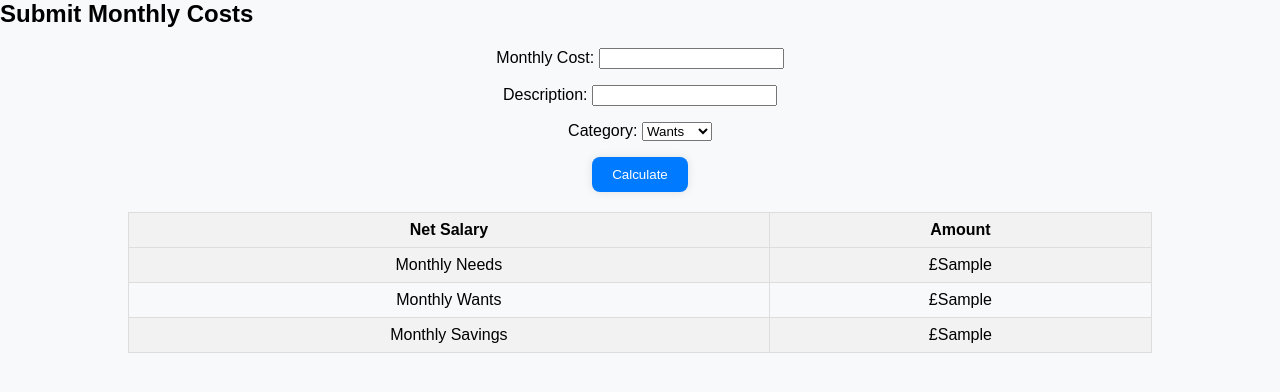
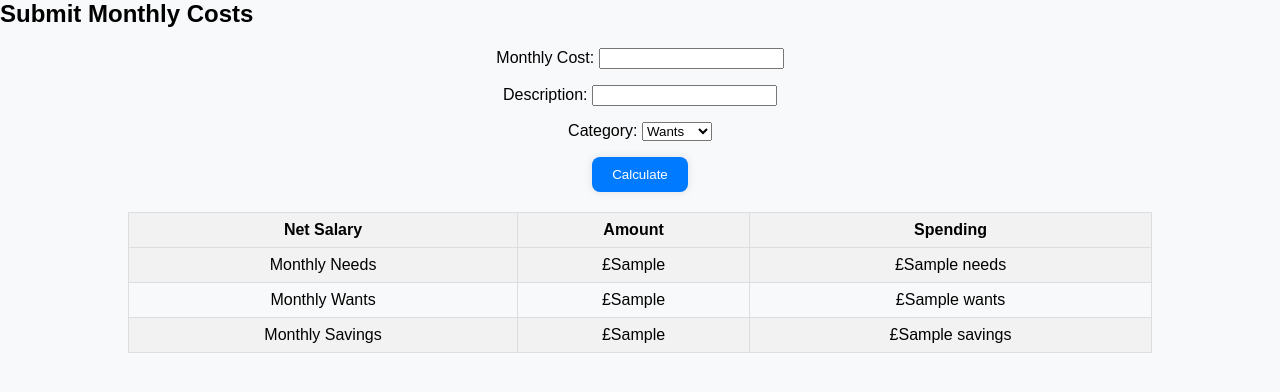
Before and after one commit to HarrisonShawPersonal/MoneySavingAmateur, a Django app: template incometax/templates/incometax/budget.html in a window 1280 px wide. Shown: the part 152-544 px from the top of the page. Run offline with Django 5.2, Linux system fonts and the light colour scheme; tables that the repository leaves empty hold one stand-in row (values such as "Sample post"); the template is opened without the code that fills it: values that come from a table or form of the project are taken from there, most other values are stand-ins (such as "Sample title", 1, 10 or a date in 2020).

Commit message:
tried implementing a dynamically chaning table

```diff
--- a/incometax/templates/incometax/budget.html
+++ b/incometax/templates/incometax/budget.html
@@ -31,21 +31,27 @@
         <tr>
           <th>Net Salary</th>
           <th>Amount</th>
+          <th>Spending</th>
         </tr>
         <tr>
           <td>Monthly Needs</td>
           <td>£{{ budget.monthly_needs }}</td>
+          {% if monthlies.needs is not none %}
+          <td>£{{ monthlies.needs}}</td> {% endif %}
         </tr>
         <tr>
           <td>Monthly Wants</td>
           <td>£{{ budget.monthly_wants }}</td>
+          {% if monthlies.wants is not none %}
+          <td>£{{ monthlies.wants }}</td> {% endif %}
         </tr>
         <tr>
           <td>Monthly Savings</td>
           <td>£{{ budget.monthly_savings }}</td>
+          {% if monthlies.savings is not none %}
+          <td>£{{ monthlies.savings }}</td> {% endif %}
         </tr>
       </table>
-
       {% endif %}
     </div>
   </body>
--- a/incometax/views.py
+++ b/incometax/views.py
@@ -45,6 +45,7 @@ def home(request):
         return render(request, "incometax/home.html", {})
 
 def budget(request):
+    monthlies = {}
     if 'home' in request.GET:
         response = HttpResponseRedirect("http://127.0.0.1:8000/")
         response.delete_cookie("sessionid")
@@ -78,8 +79,8 @@ def budget(request):
             monthly_cost = form_monthly.cleaned_data["monthly_cost"]
             description = form_monthly.cleaned_data["description"]
             category = form_monthly.cleaned_data["category"]
-            print(monthly_cost,description,category)
-            return render(request, 'incometax/budget.html', {'form_monthly':form_monthly,'budget':budget ,'monthly_cost':monthly_cost,'description':description,'category':category} )
+            monthlies[category] = monthly_cost
+            return render(request, 'incometax/budget.html', {'monthlies':monthlies,'form_monthly':form_monthly,'budget':budget ,'monthly_cost':monthly_cost,'description':description,'category':category} )
 
 
     form = MonthlyCostsForm(request.POST)
```
Also changed, not shown: db.sqlite3.
